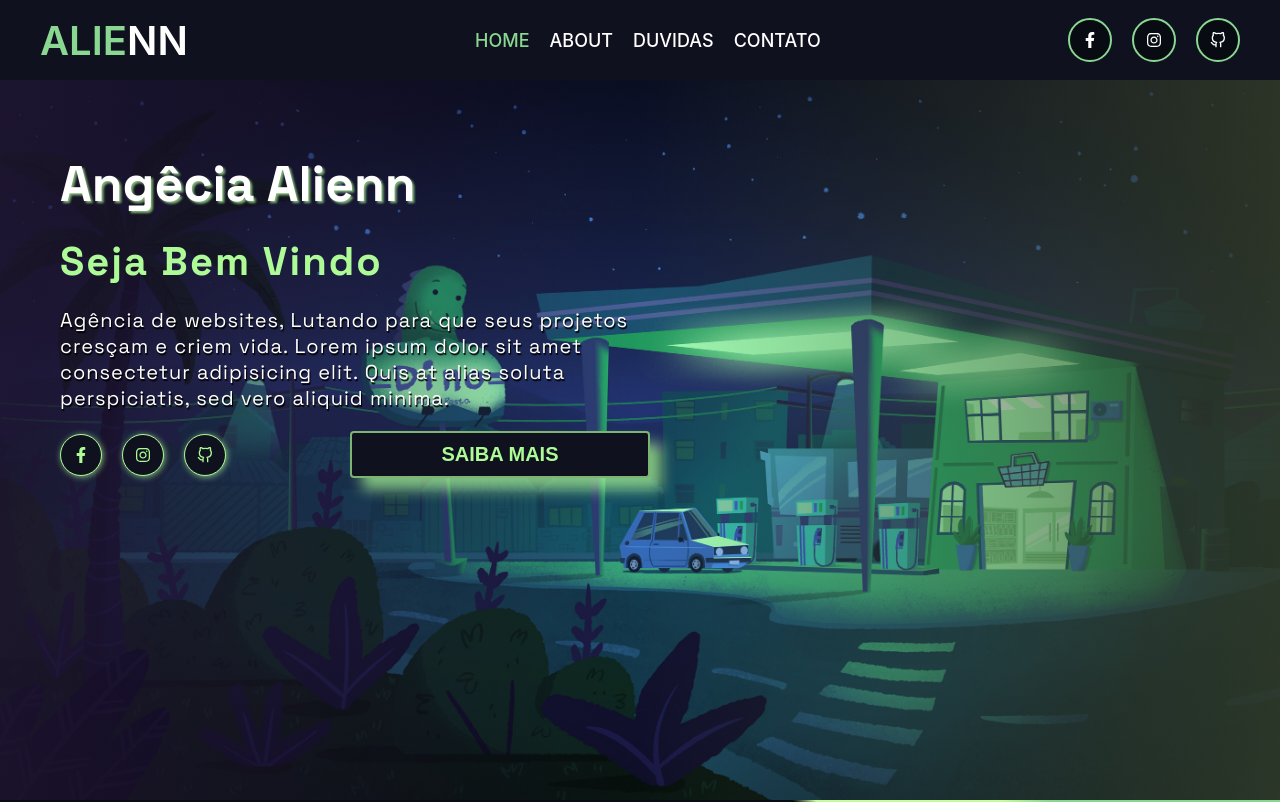
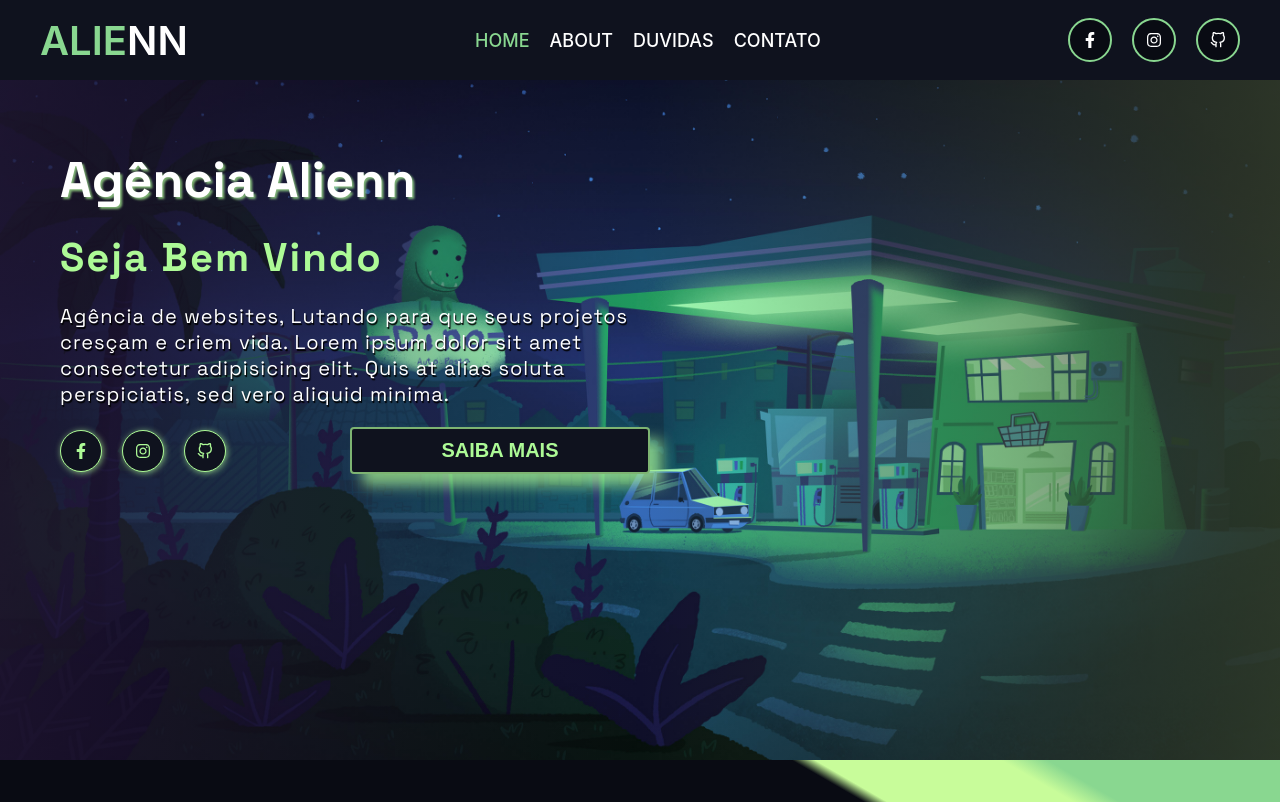
Before and after one commit to felipedalperio/alienn-portfolio, a React (Create React App) app: page / in a window 1280 px wide. Shown: the top 802 px of the page. Built offline with nearby package versions, Linux system fonts and the light colour scheme.

Commit message:
responsive

```diff
--- a/src/components/header/Header.jsx
+++ b/src/components/header/Header.jsx
@@ -6,7 +6,7 @@ export default function Header() {
   return (
     <div className="header">
         <div className="info">
-            <h1>Angêcia Alienn</h1>
+            <h1>Agência Alienn</h1>
             <h3>Seja Bem Vindo</h3>
             <span>
                 Agência de websites, Lutando para que seus projetos cresçam e criem vida.
--- a/src/components/header/header.css
+++ b/src/components/header/header.css
@@ -1,12 +1,13 @@
 .header {
     width: 100%;
     height: calc(100vh - 80px);
+    max-height: 680px;
     position: relative;
     background-repeat: no-repeat;
     background-size: cover;
+    background-position: bottom;
     background-image: linear-gradient(90deg, rgba(36, 24, 54, 0.7), transparent, rgba(58, 69, 42, 0.7)),
         url('../../../public/images/night3.jpg');
-    background-attachment: fixed;
     overflow: hidden;
     font-family: 'Space Grotesk', sans-serif;
 }
@@ -137,7 +138,7 @@ button .light {
 .alien {
     position: absolute;
     right: 140px;
-    top: 5%;
+    bottom: 5%;
     animation: splashXLess 3s, alien 3s infinite 3s, pisk 1s infinite;
     display: flex;
     align-items: center;
@@ -161,9 +162,9 @@ button .light {
     top: -40px;
     width: 30%;
     height: 0;
-    border-left: 80px solid transparent;
-    border-right: 80px solid transparent;
-    border-bottom: 380px solid rgb(172, 252, 154, 0.8);
+    border-left: 6vw solid transparent;
+    border-right: 6vw solid transparent;
+    border-bottom: 25vw solid rgb(172, 252, 154, 0.8);
     animation: triangle 4s infinite, pisk 1s infinite;
     z-index: 2;
 }
@@ -172,8 +173,8 @@ button .light {
     width: 100%;
     position: absolute;
     filter: brightness(50%) drop-shadow(4px 8px 10px rgba(173, 250, 150, 0.7));
-    top: 340px;
-    right: 0px;
+    top: 55%;
+    margin-right: 10%;
     z-index: 3;
     animation: car 4s infinite;
 }
@@ -398,28 +399,23 @@ button .light {
 
 @media (max-width:1300px) {
     .board {
-        bottom: 20px;
+        display: none;
     }
 }
 
 @media (max-width:1500px) {
     .alien .triangle-up {
-        border-left: 80px solid transparent;
-        border-right: 80px solid transparent;
-        border-bottom: 250px solid rgb(172, 252, 154, 0.8);
+        border-left: 50px solid transparent;
+        border-right: 50px solid transparent;
+        border-bottom: 280px solid rgb(172, 252, 154, 0.8);
     }
-    .car{
-        display: none;
-    }
+
 }
 
 @media (max-width:991px) {
     .board {
-        display: none;
-    }
-
-    .alien .car {
-        display: none;
+        display: flex;
+        bottom: 2%;
     }
 
     .groupButtons button {
@@ -430,10 +426,17 @@ button .light {
         display: none;
     }
 
+    .alien{
+        width: 24%;
+    }
+
 
 }
 
-@media (max-width:800px) {
+@media (max-width:820px) {
+    .board {
+        display: none;
+    }
     .alien{
         display: none;
     }
@@ -461,6 +464,7 @@ button .light {
 @media (max-width:661px) {
     .header {
         height: calc(90vh - 80px);
+        background-attachment: fixed;
     }
 
     .info span {
```
